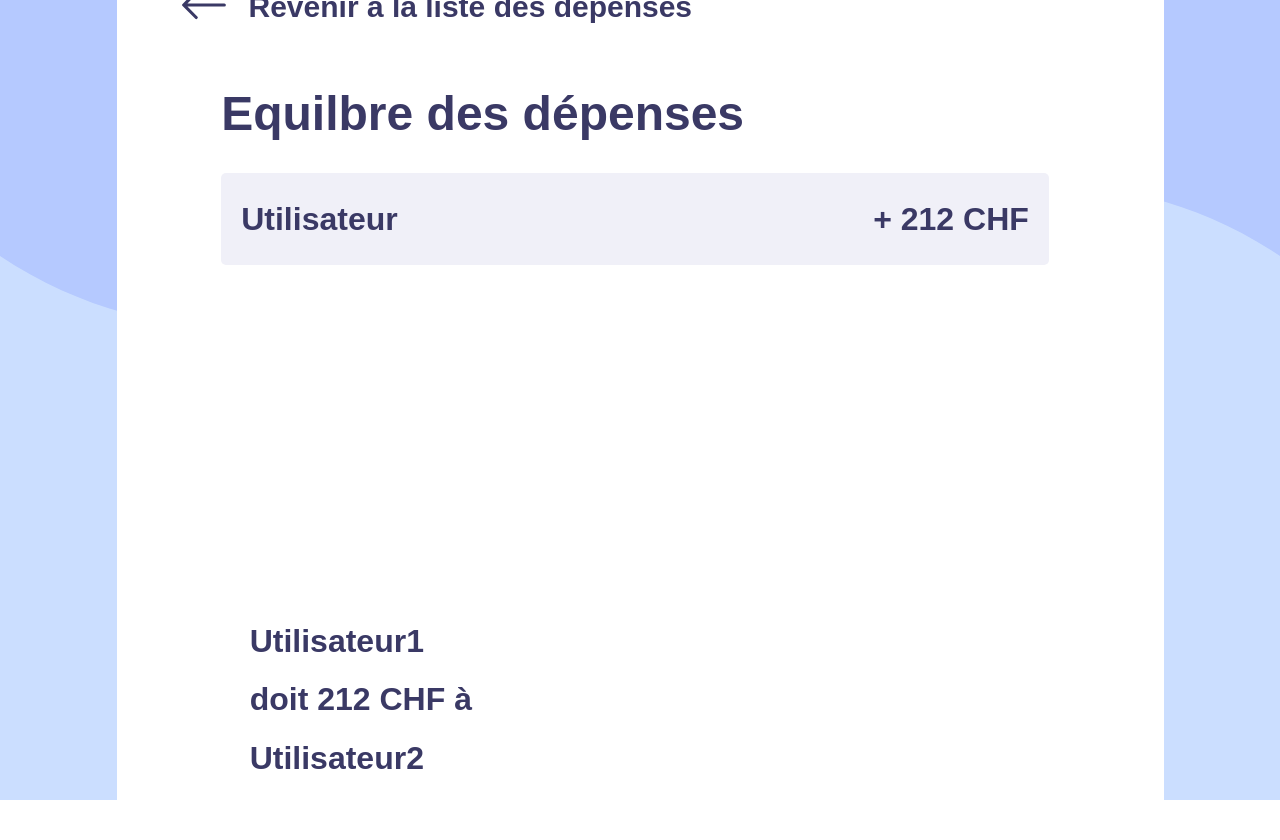
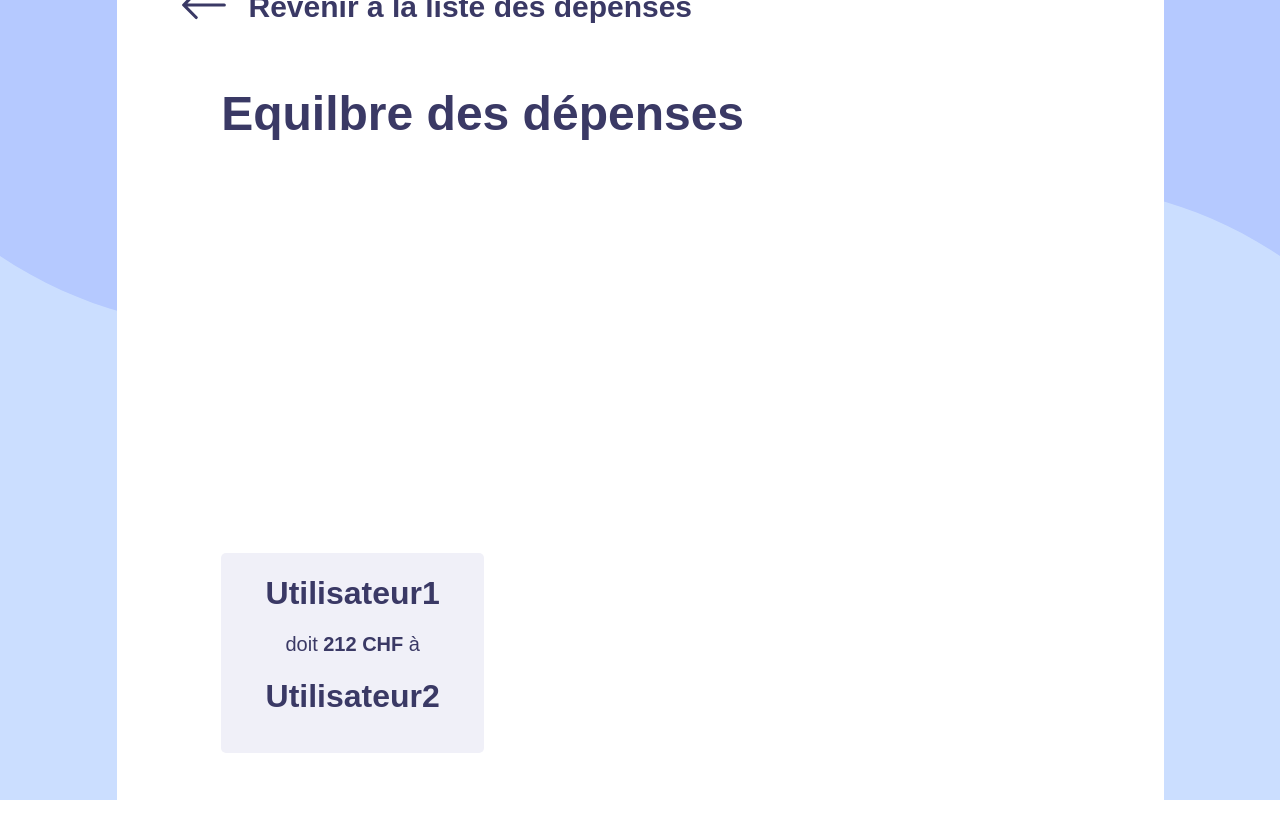
Before and after one commit to alessdangelo/p_appro-01_spendings, a Django app: page /depensesPerso/balance in a window 1280 px wide. Run offline with Django 4.2, Linux system fonts and the light colour scheme; some libraries are stand-ins or nearby versions.

Commit message:
Fix and correct a lot of bugs
- #8 Trying to make the update with the model choice field
- #3 Show the correct info for the user's debt and design of the page
- Allows the delete only if the user is not engaged in a spending

```diff
--- a/P_APPRO/DepensesPerso/static/css/style.css
+++ b/P_APPRO/DepensesPerso/static/css/style.css
@@ -494,16 +494,32 @@ html, body {
 
 .balances {
     overflow: auto;
-    height: 428px;
+    height: 350px;
 }
 
 .balancesDetails {
     display: flex;
+    justify-content: flex-start;
+    flex-wrap: wrap;
+    height: 250px;
+    overflow: auto;
+    margin: 30px 0 0 0;
 }
 
 .balanceDetail {
-    width: 279.198px;
+    width: 263px;
     height: 200px;
     display: flex;
     justify-content: center;
+    background-color: var(--violetGrey);
+    border-radius: 5px;
+    margin: 0 10px 20px 0;
 }
+
+.amountOwedDetail p {
+    font-size: 20px;
+}
+
+.balancesDetailsContent {
+    text-align: center;
+}
--- a/P_APPRO/DepensesPerso/templates/balance.html
+++ b/P_APPRO/DepensesPerso/templates/balance.html
@@ -21,17 +21,26 @@
     </div>
 
     <div class="balances">
+        {% for user in users %}
+            {% if user.useAmountOwed != 0 %}
                 <div class="balance">
                     <div class="balancesContent">
                         <div class="username">
-                    <h1>Utilisateur</h1>
+                            <h1>{{ user.useName }}</h1>
                         </div>
                         <div class="amountOwed">
-                    <h1>+ 212 CHF</h1>
+                            {% if user.useAmountOwed > 0 %}
+                                <h1>+{{ user.useAmountOwed  }}</h1>
+                            {% else %}
+                                <h1>{{ user.useAmountOwed  }}</h1>
+                            {% endif %}
                         </div>
                     </div>
                 </div>
+            {% endif %}
+        {% endfor %}
     </div>
+
     <div class="balancesDetails">
         <div class="balanceDetail">
             <div class="balancesDetailsContent">
@@ -39,7 +48,7 @@
                     <h1>Utilisateur1</h1>
                 </div>
                 <div class="amountOwedDetail">
-                    <h1>doit <b>212 CHF</b> à</h1>
+                    <p>doit <b>212 CHF</b> à</p>
                 </div>
                 <div class="usernameDetail">
                     <h1>Utilisateur2</h1>
--- a/P_APPRO/DepensesPerso/views.py
+++ b/P_APPRO/DepensesPerso/views.py
@@ -36,11 +36,12 @@ def addSpending(request):
             data = form.cleaned_data
             users_in_debt = User.objects.filter(pk__in=data['usersInDebt'])
 
-            #
+            # Translate the boughtBy to be the user's primary key
             for u in User.objects.all():
                 if u == data['boughtBy']:
                     data['boughtBy'] = u.pk
-                    print(type(data['boughtBy']))
+                    # Add the amount that has been spent the the correct user
+                    User.objects.filter(pk=u.pk).update(useAmountOwed=data['amount'])
 
             # The data that will be sent to the model, formatted in a table
             new_spending = Spending.objects.create(
@@ -49,6 +50,7 @@ def addSpending(request):
             speDate=data['date'],
             speBoughtBy=data['boughtBy']
             )
+            print(data['boughtBy'])
             # Add and save the formatted data to the model
             new_spending.speUsersInDebtNew.set(users_in_debt)
             # Calculate and update the amount owed for each user
@@ -58,9 +60,11 @@ def addSpending(request):
                     spending=new_spending,
                     amount_owed=data['amount'] / len(users_in_debt)
                 )
-                user.useAmountOwed += amount_owed.amount_owed
+                user.useAmountOwed -= amount_owed.amount_owed
+
             # Save the changes to the database
             new_spending.save()
+            user.save()
     return render(request, 'addSpending.html', context = {'form': form})
 
 # Update a spending
@@ -85,14 +89,14 @@ def updateSpending(request, spendingId):
         #         print('test reussi')
 
 
-        form.data._mutable = True
-        form.data['speBoughtBy'] = str(form.data['speBoughtBy'])
+        # form.data._mutable = True
+        # form.data['speBoughtBy'] = str(form.data['speBoughtBy'])
         # print(type(form.data['speBoughtBy']))
         # print(form.data['speBoughtBy'])
 
         if form.is_valid():
-            print(type(form.data['speBoughtBy']))
-            print(form.data['speBoughtBy'])
+            # print(type(form.data['speBoughtBy']))
+            # print(form.data['speBoughtBy'])
             # Update the existing `Spending` in the database
             form.save()
             # Redirect to the listing page to see the result of the update
@@ -108,6 +112,7 @@ def updateSpending(request, spendingId):
 # Page where we list every spendings
 def listSpendings(request):
     spendings = Spending.objects.all()
+
     # Dictionary to be sent to the template, with id and name of users
     boughtBy = User.objects.all().values('id', 'useName')
 
@@ -117,9 +122,9 @@ def listSpendings(request):
 def balance(request):
     spendings = Spending.objects.all()
     # Dictionary to be sent to the template, with id and name of users
-    # boughtBy = User.objects.all().values('id', 'useName')
+    users = User.objects.all()
 
-    return render(request, 'balance.html', context={"users": spendings})
+    return render(request, 'balance.html', context={"users": spendings, "users": users})
 
 """Page Functions"""
 
@@ -135,7 +140,7 @@ def addUser(request):
         username = username.lower()
         if username:
             user, created = User.objects.get_or_create(useName=username)
-            # Verify if an object was created.
+            # Verify if an object was created
             if not created:
                 messages.error(request, "Les doublons ne sont pas autorisés")
         else:
@@ -147,10 +152,16 @@ def addUser(request):
 
 
 # Delete a user with the link
-# Todo : check and delete only if user has not created any spending
 def deleteUser(request, userId):
-    username = get_object_or_404(User, pk=userId)
-    username.delete()
+    # Get only the spending that the user that is wanted to be deleted bought
+    bought = Spending.objects.filter(speBoughtBy=userId)
+
+    # Check if the user that is wanted to be deleted bought something, if not delete the user
+    if bought:
+        messages.error(request, 'Vous ne pouvez pas supprimer un utilisateur ayant créé une dépense')
+    else:
+        username = get_object_or_404(User, pk=userId)
+        username.delete()
 
     return redirect('index')
 
```
Also changed, not shown: P_APPRO/DepensesPerso/forms.py (+5 -3 lines), P_APPRO/DepensesPerso/models.py (+13 -3 lines), P_APPRO/DepensesPerso/templates/listSpendings.html (indentation only). Lines whose indentation alone changed are shown as unchanged.
